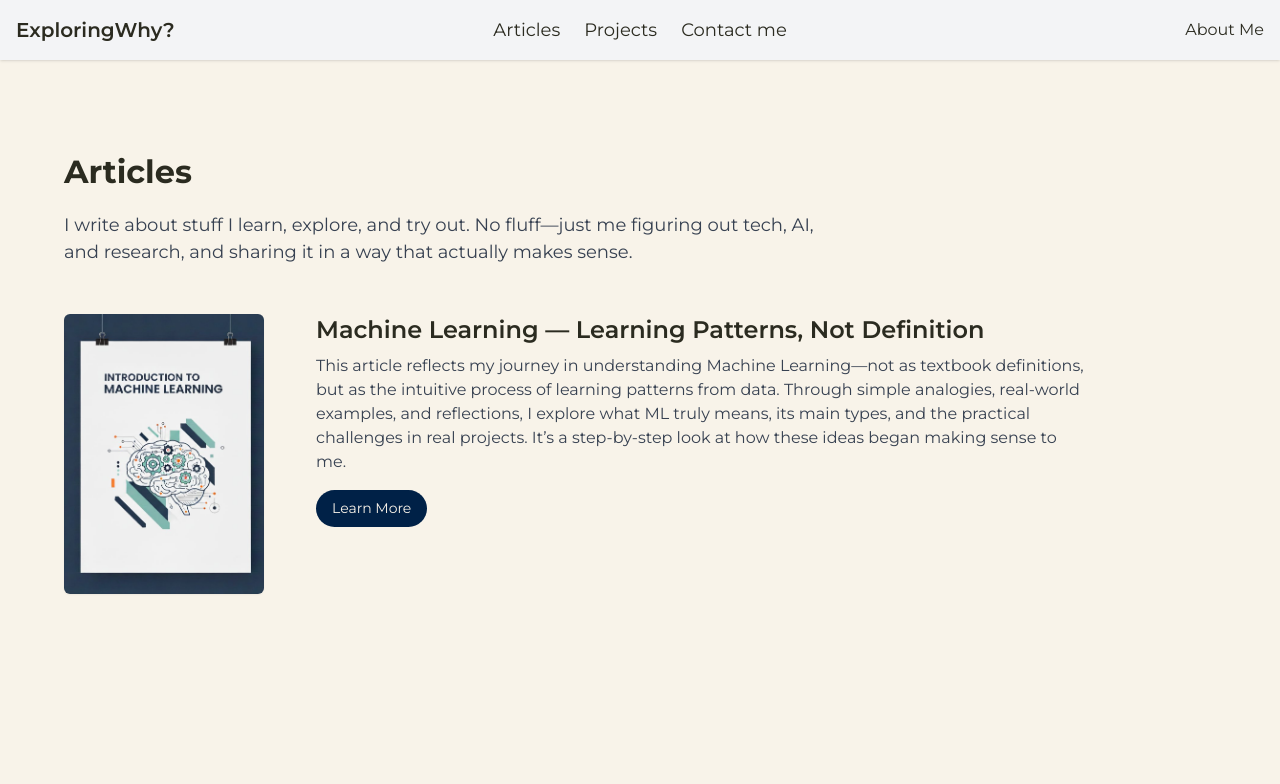
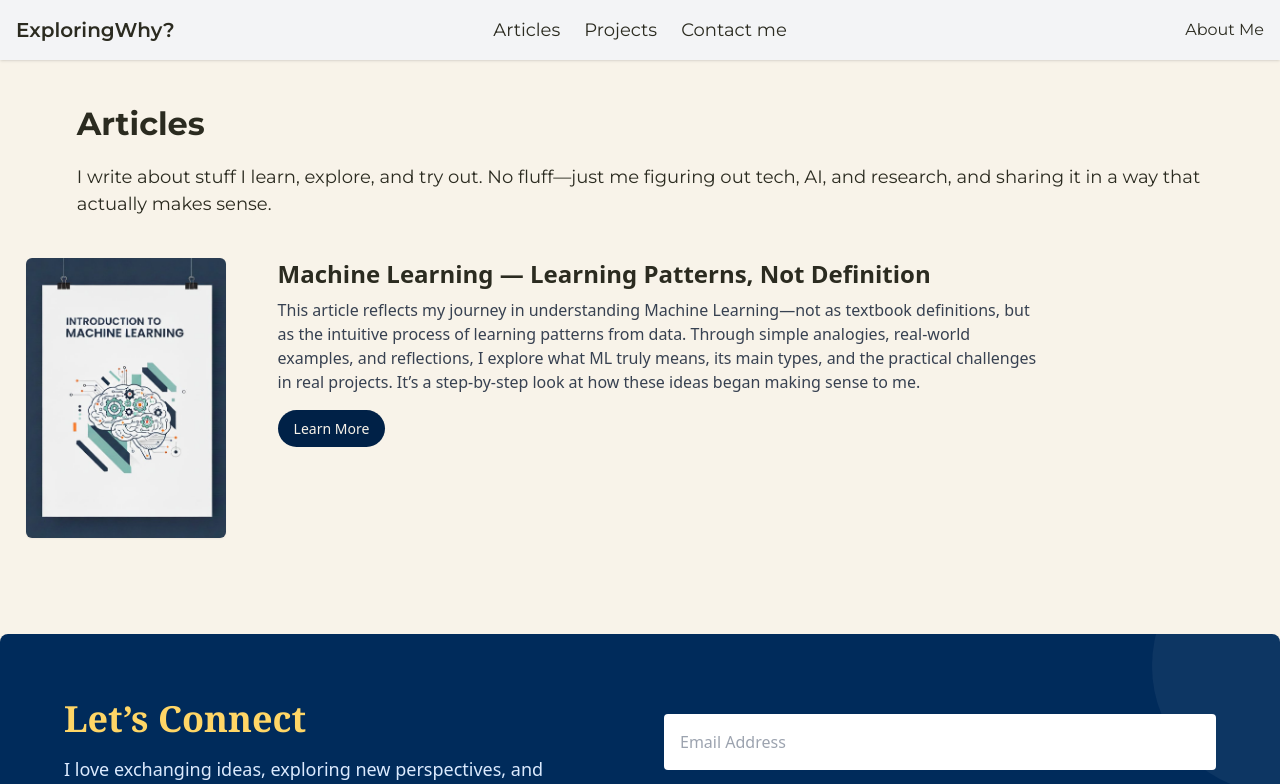
Before and after one commit to SatyagopalK/satyagopalk, a React (Vite) app: page /research in a window 1280 px wide. Shown: the top 784 px of the page. Built offline with nearby package versions, Linux system fonts and the light colour scheme; the HTML template or start-up script is replaced by a standard one.

Commit message:
Update ResearchPage.jsx

```diff
--- a/src/components/articles/ResearchPage.jsx
+++ b/src/components/articles/ResearchPage.jsx
@@ -5,25 +5,25 @@
 
 export default function Research({ name }) {
   return (
-    <div className="min-h-screen flex flex-col font-mont">
-      <main className="flex-grow">
-        <section className="py-12">
+    <div className="ml-[2vw]">
 
-          {/* SAME CONTENT FRAME AS PROJECTS */}
-          <div className="mb-[5vh] mt-[5vh] font-mont w-[90vw] mx-auto">
+      {/* Header section – SAME as Projects */}
+      <div className="mb-[5vh] mt-[5vh] font-mont w-[90vw] mx-auto">
+        <h1 className="text-[32px] mt-[4vh] mb-[2vh] font-bold">
+          {name}
+        </h1>
 
-            <h1 className="text-[32px] font-bold mb-4">{name}</h1>
+        <h3 className="text-[18px]">
+          I write about stuff I learn, explore, and try out. No fluff—just me figuring
+          out tech, AI, and research, and sharing it in a way that actually makes sense.
+        </h3>
+      </div>
 
-            <p className="text-[18px] text-gray-700 mb-12 max-w-3xl">
-              I write about stuff I learn, explore, and try out. No fluff—just me figuring
-              out tech, AI, and research, and sharing it in a way that actually makes sense.
-            </p>
+      {/* Content list – SAME spacing behavior as Projects */}
+      <div className="space-y-12">
+        <BookList />
+      </div>
 
-            <BookList />
-          </div>
-
-        </section>
-      </main>
     </div>
   )
 }
```
